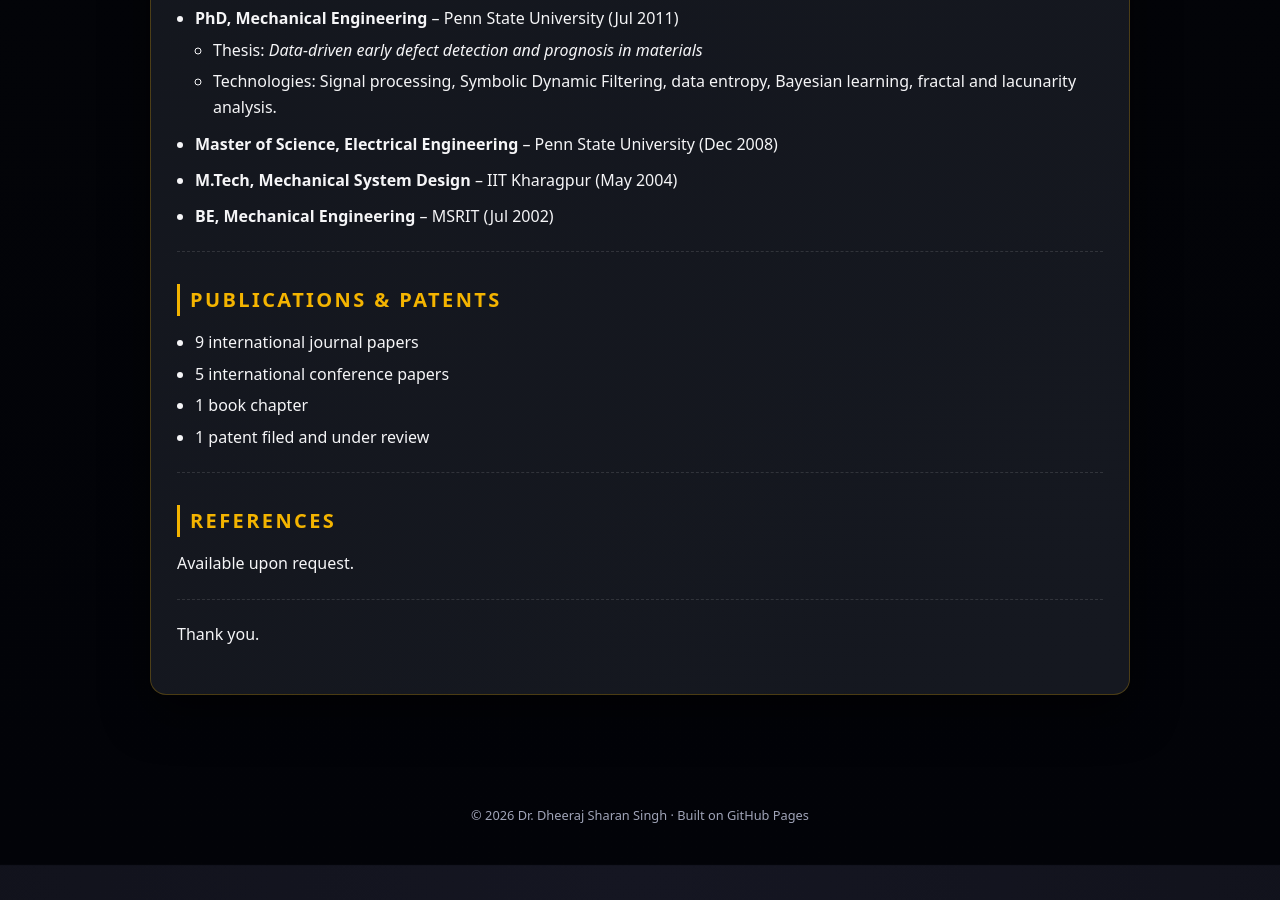
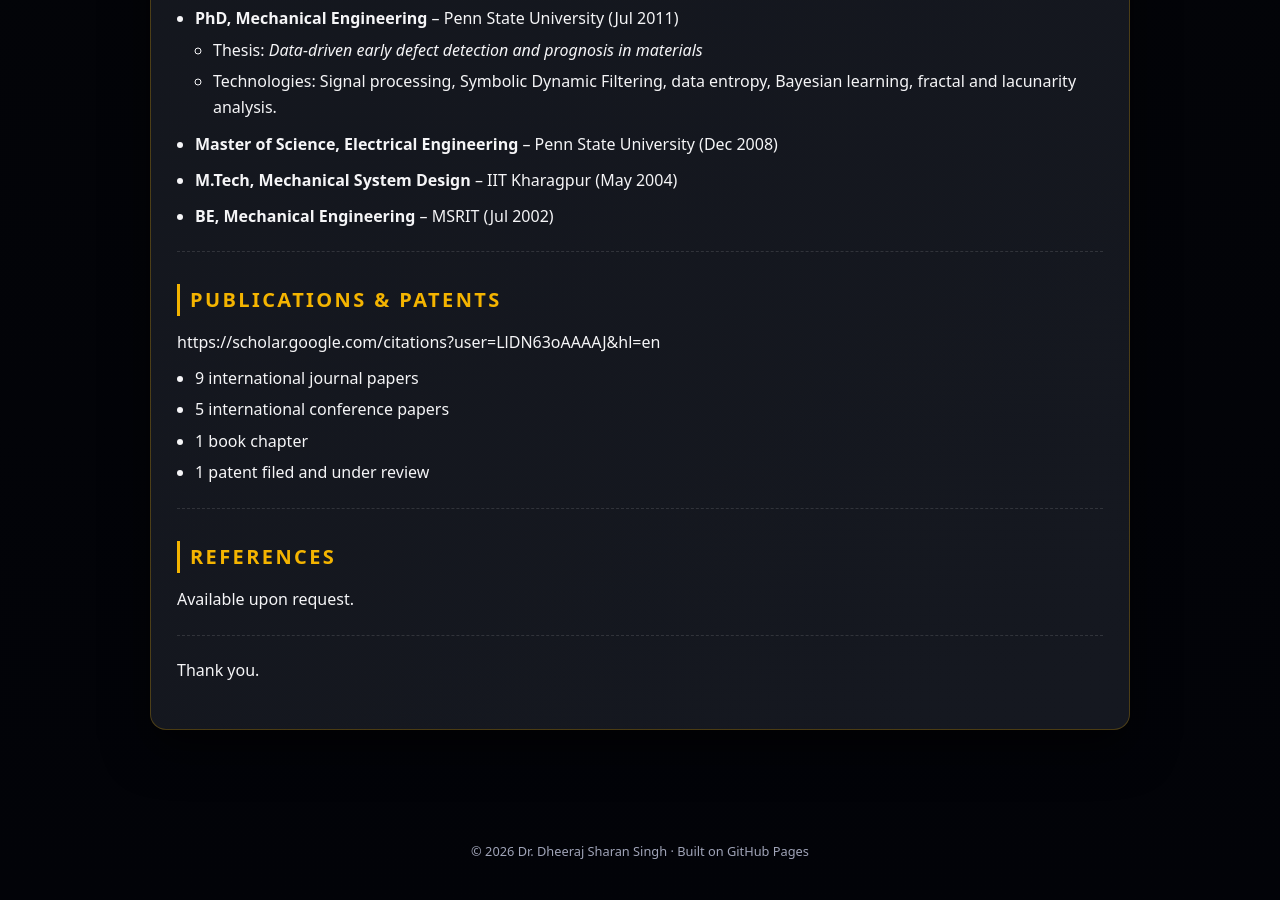
Before and after one commit to dheeraj2015/my-resume, a Jekyll site: the page built from index.md, in a window 1280 px wide and 900 px high, scrolled down 4939 px. Built offline with Jekyll 4.4.1, drawn with Linux system fonts in a browser that asks for light colours; before the commit the page ends 5804 px from its top, so only the background shows below that; part of the change alters nothing that is shown.

Commit message:
Update index.md

```diff
--- a/index.md
+++ b/index.md
@@ -226,6 +226,7 @@ Contributing to GE Vernova’s mission of “Electrifying the world while decarb
 <section class="section" markdown="1">
 
 ## PUBLICATIONS & PATENTS
+https://scholar.google.com/citations?user=LlDN63oAAAAJ&hl=en
 
 - 9 international journal papers
 - 5 international conference papers
```
